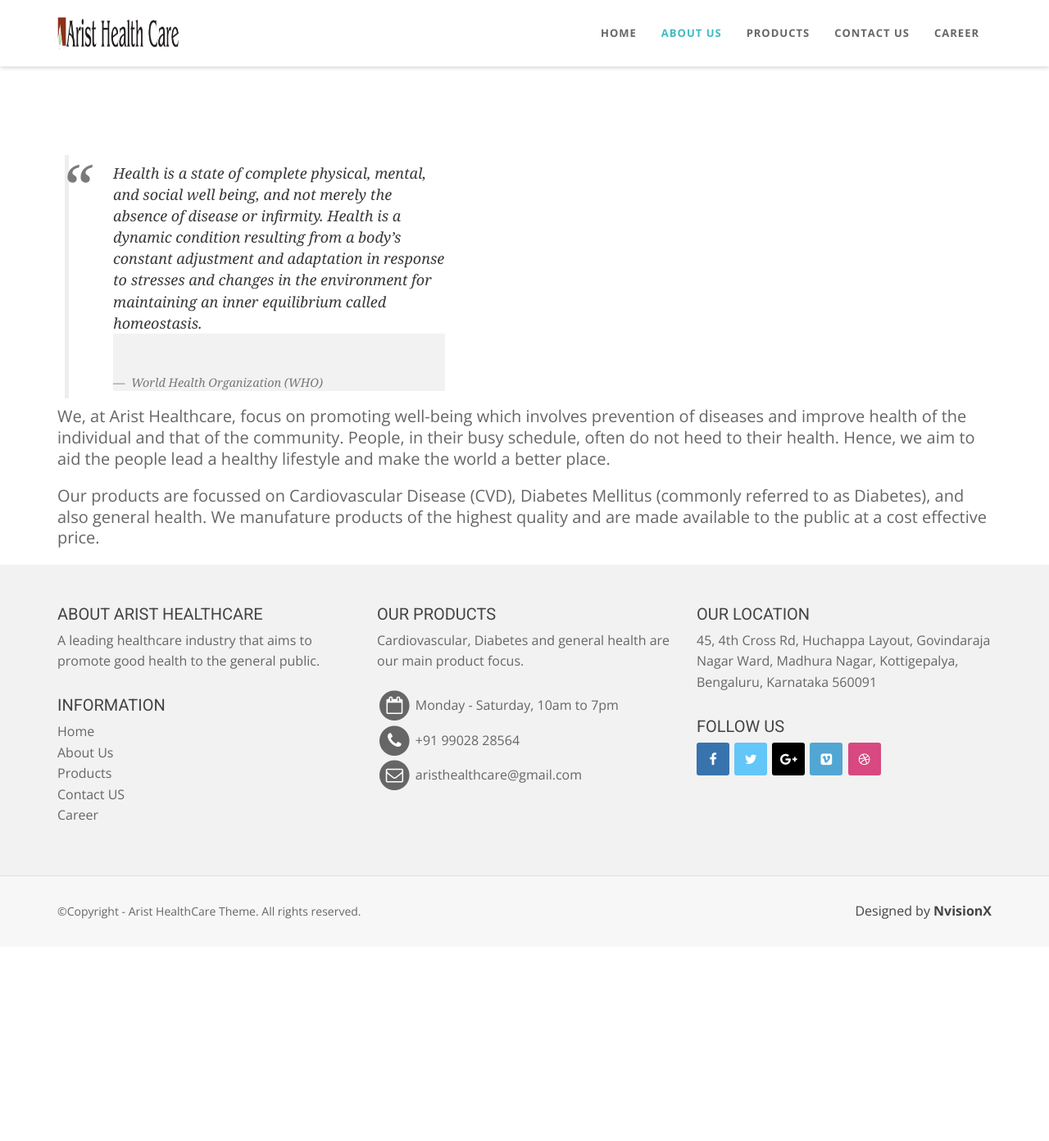
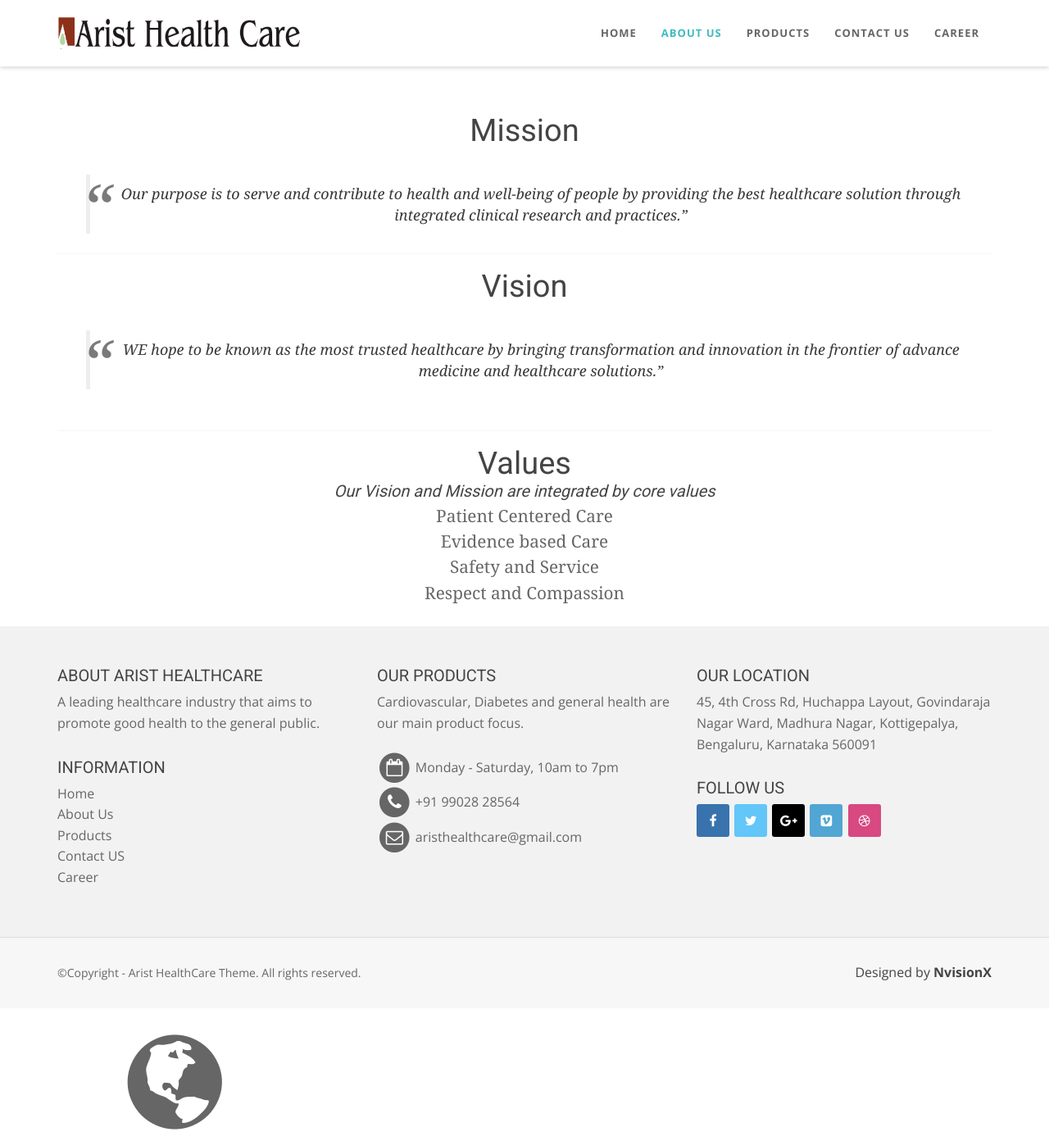
Before and after one commit to nvisionx/nvisionx.github.io, a PHP site: page /about.php in a window 1280 px wide. Shown: the whole page at 82% size. Before the commit the page ends 1121 px from the top, so only its background shows below. Run offline with PHP 8.4, Linux system fonts and the light colour scheme.

Commit message:
home and about pages updated

```diff
--- a/about.php
+++ b/about.php
@@ -12,39 +12,64 @@
 
 
 
-<div class="container" style="margin-top: 180px;">
-<!-- <p>Health is a state of complete physical, mental, and social well being, and not merely the absence of disease or infirmity. Health is a dynamic condition resulting from a body’s constant adjustment and adaptation in response to stresses and changes in the environment for maintaining an inner equilibrium called homeostasis.</p>
+<div class="container" style="margin-top: 140px;">
+<div>
 
-<p><em><strong>-World Health Organization (WHO)</strong></em></p> -->
+    <h1 class="text-center"> Mission </h1>
+    <div class="testimonial-quote row" style="
+    margin-left: 20px;">
+        <div class="quote-container col-md-12 text-center">
+            <blockquote>
+                <p>Our purpose is to serve and contribute to health and well-being of people by providing the best healthcare solution through integrated clinical research and practices.”</p>
+            </blockquote>
+        </div>
+    </div>
 
-<div class="row">
+    <hr style="margin: 20px auto; opacity: 0.5;">
 
-<div class="col-sm-6">
-    <blockquote style="font-family: Georgia, serif;
-    position: relative;
-    margin: 0.5em;
-    padding: 0.5em 2em 0.5em 3em;">
-        Health is a state of complete physical, mental, and social well being, and not merely the absence of disease or infirmity. Health is a dynamic condition resulting from a body’s constant adjustment and adaptation in response to stresses and changes in the environment for maintaining an inner equilibrium called homeostasis.
-    <footer>
-            World Health Organization (WHO)
-    </footer>
-    </blockquote>
+    <h1 class="text-center"> Vision </h1>
+    <div class="testimonial-quote group right row" style="
+    margin-left: 20px;">
+
+        <div class="quote-container col-md-12 text-center">
+            <div>
+                <blockquote>
+                    <p>WE hope to be known as the most trusted healthcare by bringing transformation and innovation in the frontier of advance medicine and healthcare solutions.”</p>
+                </blockquote>
+            </div>
+        </div>
+    </div>
+
+
 </div>
-<div class="col-sm-6">
-	<!-- <img src="carousel_images/1.jpg" alt=""> -->
+<br>
+<hr style="margin: 20px auto; opacity: 0.5;">
+<div class="text-center">
+    <h1 class="text-center" style="margin-bottom: 5px;">Values</h1>
+    <div style="font-family: Georgia, serif; margin:0px;">
+
+    <h6 style="margin-bottom: 5px;font-style: italic;">Our Vision and Mission are integrated by core values</h6></div>
+
+        <div style="font-family: Georgia, serif; font-size: 1.3em; line-height: 1.5;">Patient Centered Care</div>
+        <div style="font-family: Georgia, serif;font-size: 1.3em; line-height: 1.5;">Evidence based Care</div>
+        <div style="font-family: Georgia, serif;font-size: 1.3em; line-height: 1.5;">Safety and Service</div>
+        <div style="font-family: Georgia, serif;font-size: 1.3em; line-height: 1.5;">Respect and Compassion</div>
+
+
+
 </div>
+<br>
 </div>
 
-<p style="font-size: 20px">
-We, at Arist Healthcare, focus on promoting well-being which involves prevention of diseases and improve health of the individual and that of the community.  People, in their busy schedule, often do not heed to their health. Hence, we aim to aid the people lead a healthy lifestyle and make the world a better place.</p>
-
-<p style="font-size: 20px">Our products are focussed on Cardiovascular Disease (CVD), Diabetes Mellitus (commonly referred to as Diabetes), and also general health.
-We manufature products of the highest quality and are made available to the public at a cost effective price.</p>
-
-</div>
 
 
 
 <?php
 include 'footer.php';
 ?>
+
+
+
+<div class="col-md-4 text-center">
+      <span class="glyphicon glyphicon-globe logo" style="font-size:120px;padding-top: 30px;"></span>
+    </div>
--- a/header.php
+++ b/header.php
@@ -16,6 +16,7 @@
   <link href="https://fonts.googleapis.com/css?family=Montserrat" rel="stylesheet">
   <link rel="stylesheet" type="text/css" href="style/style1.css">
   <link rel="stylesheet" type="text/css" href="style/style2.css">
+  <link rel="stylesheet" type="text/css" href="style/style3.css">
   <script src="https://ajax.googleapis.com/ajax/libs/jquery/3.3.1/jquery.min.js"></script>
   <script src="https://maxcdn.bootstrapcdn.com/bootstrap/3.3.7/js/bootstrap.min.js"></script>
 </head>
@@ -29,7 +30,7 @@
                     <i class="fa fa-bars"></i>
                 </button>
           <a class="navbar-brand img-responsive" href="index.php">
-                    <img src="images/logo.png" alt="" width="150" height="40" alt="logo">
+                    <img src="images/logo.png" alt="" width="300" height="40" alt="logo">
                 </a>
         </div>
 
--- a/style/style2.css
+++ b/style/style2.css
@@ -124,9 +124,9 @@
     font-family: Georgia, serif;
     font-size: 18px;
     font-style: italic;
-    width: 500px;
+    width: auto;
     margin: 0.25em 0;
-    padding: 0.35em 40px;
+    /*padding: 0.35em 40px;*/
     line-height: 1.45;
     position: relative;
     color: #383838;
```
Also changed, not shown: index.php (+38 -7 lines), carousel_images/9.jpg (deleted).
